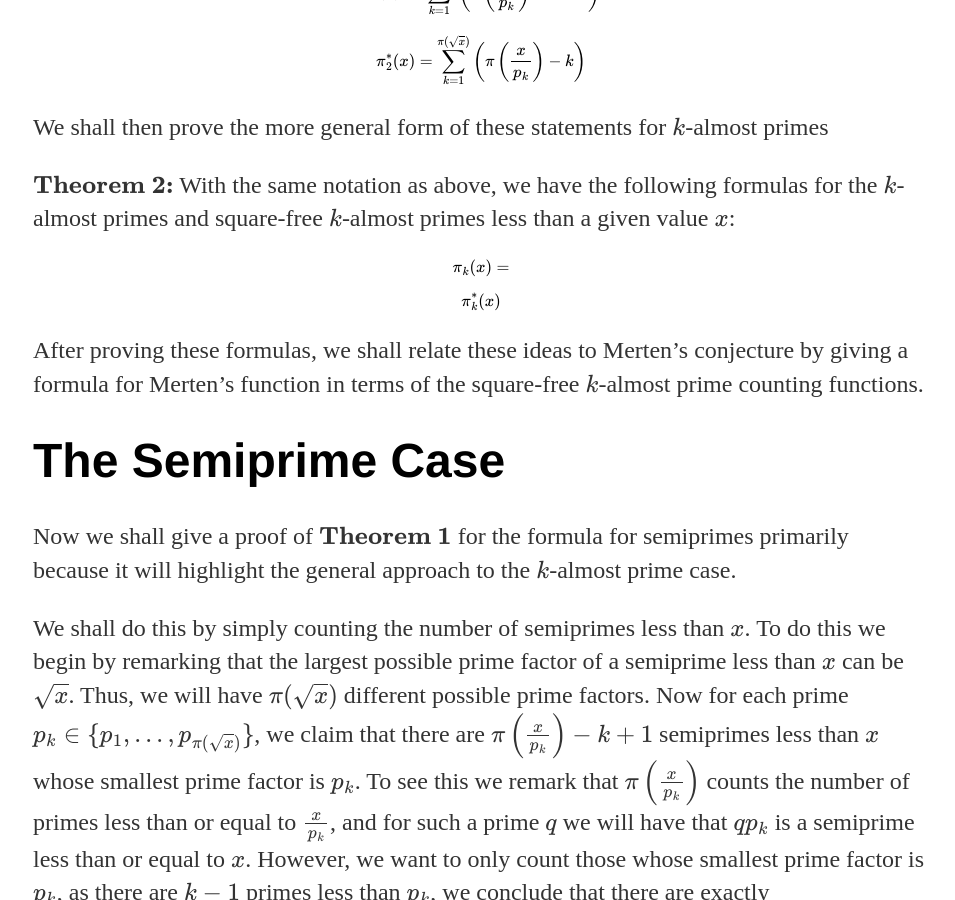
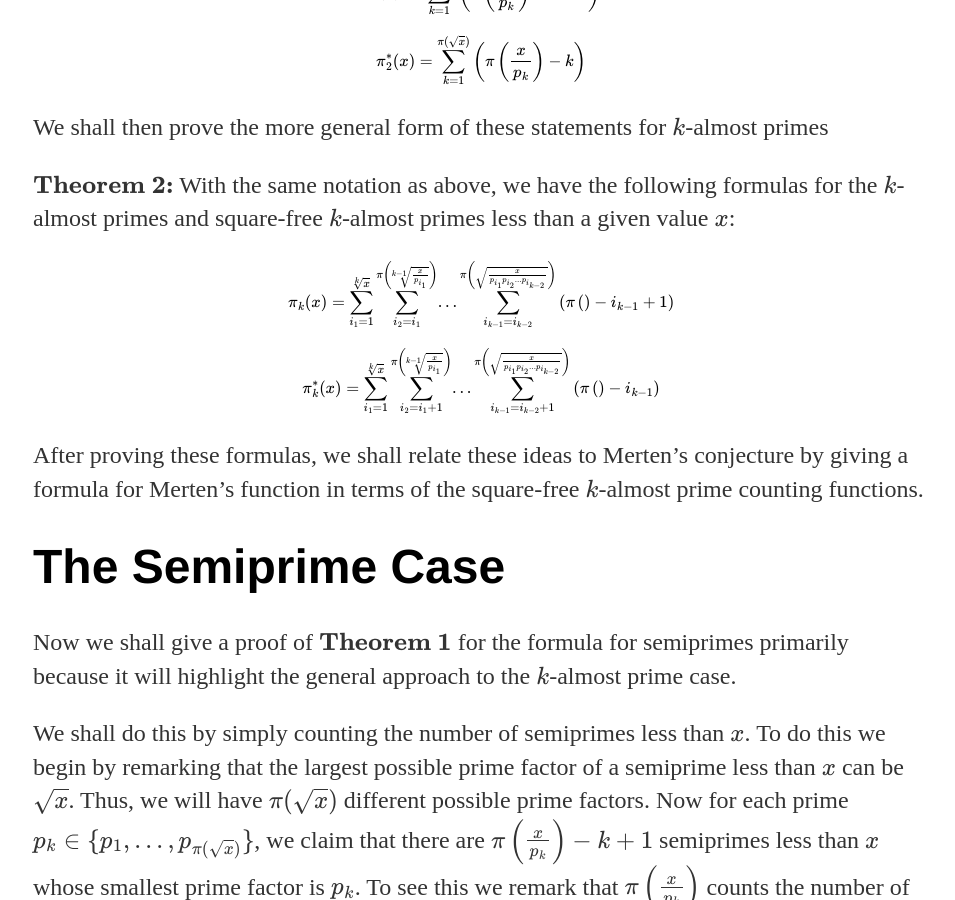
Before and after one commit to stevenecreech/stevenecreech.github.io, a Jekyll site: the page built from _posts/2023-09-12-Almost-Prime-Counting-Functions-and-Mertens-Conjecture.md, in a window 1280 px wide and 900 px high, scrolled down 1603 px. Shown: the whole window, without its empty margins (159-1114 px from the left). Built offline with Jekyll 4.4.1, drawn with Linux system fonts in a browser that asks for light colours; Markdown is read by kramdown in place of the engine named in the settings; formulas are drawn with MathJax 3.

Commit message:
Update 2023-09-12-Almost-Prime-Counting-Functions-and-Mertens-Conjecture.md

```diff
--- a/_posts/2023-09-12-Almost-Prime-Counting-Functions-and-Mertens-Conjecture.md
+++ b/_posts/2023-09-12-Almost-Prime-Counting-Functions-and-Mertens-Conjecture.md
@@ -46,12 +46,14 @@ $$\textbf{Theorem 2:}$$ With the same notation as above, we have the following f
 
 $$
 \begin{equation}
-\pi_k(x)=
+\pi_k(x)=\sum_{i_1=1}^{\sqrt[k]{x}}\sum_{i_2=i_1}^{\pi\left(\sqrt[k-1]{\frac{x}{p_{i_1}}}\right)}...\sum_{i_{k-1}=i_{k-2}}^{\pi\left(\sqrt{\frac{x}{p_{i_1}p_{i_2}...p_{i_{k-2}}}}\right)}\left(\pi\left(\right)-i_{k-1}+1\right)
 \end{equation}
 $$
 
 $$
-\pi_k^*(x)
+\begin{equation}
+\pi_k^*(x)=\sum_{i_1=1}^{\sqrt[k]{x}}\sum_{i_2=i_1+1}^{\pi\left(\sqrt[k-1]{\frac{x}{p_{i_1}}}\right)}...\sum_{i_{k-1}=i_{k-2}+1}^{\pi\left(\sqrt{\frac{x}{p_{i_1}p_{i_2}...p_{i_{k-2}}}}\right)}\left(\pi\left(\right)-i_{k-1}\right)
+\end{equation}
 $$
 
 After proving these formulas, we shall relate these ideas to Merten's conjecture by giving a formula for Merten's function in terms of the square-free $$k$$-almost prime counting functions.
```
